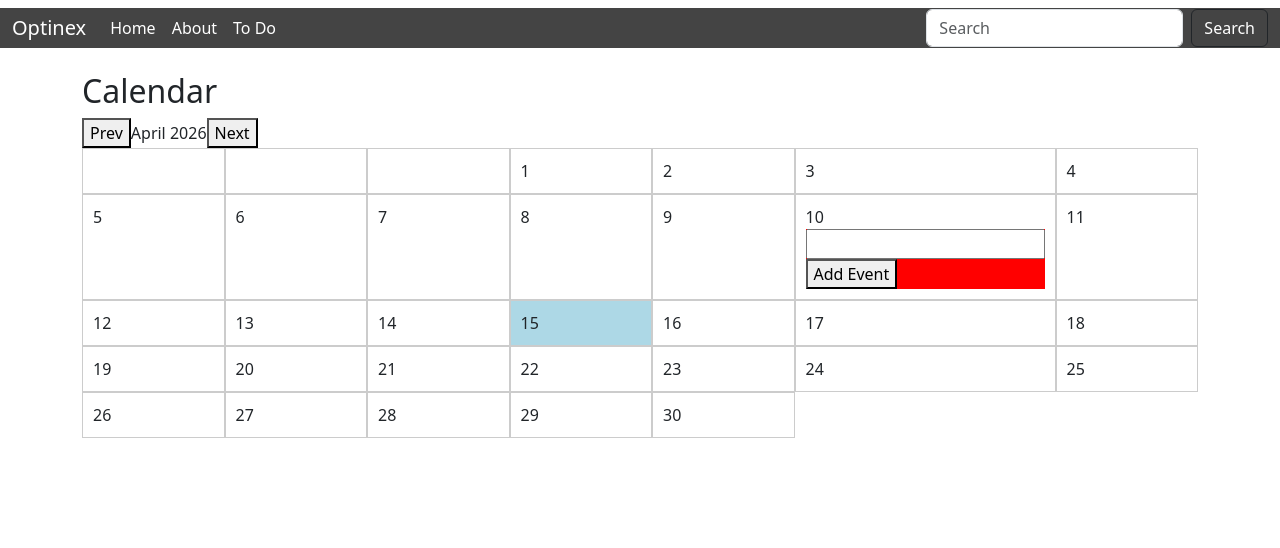
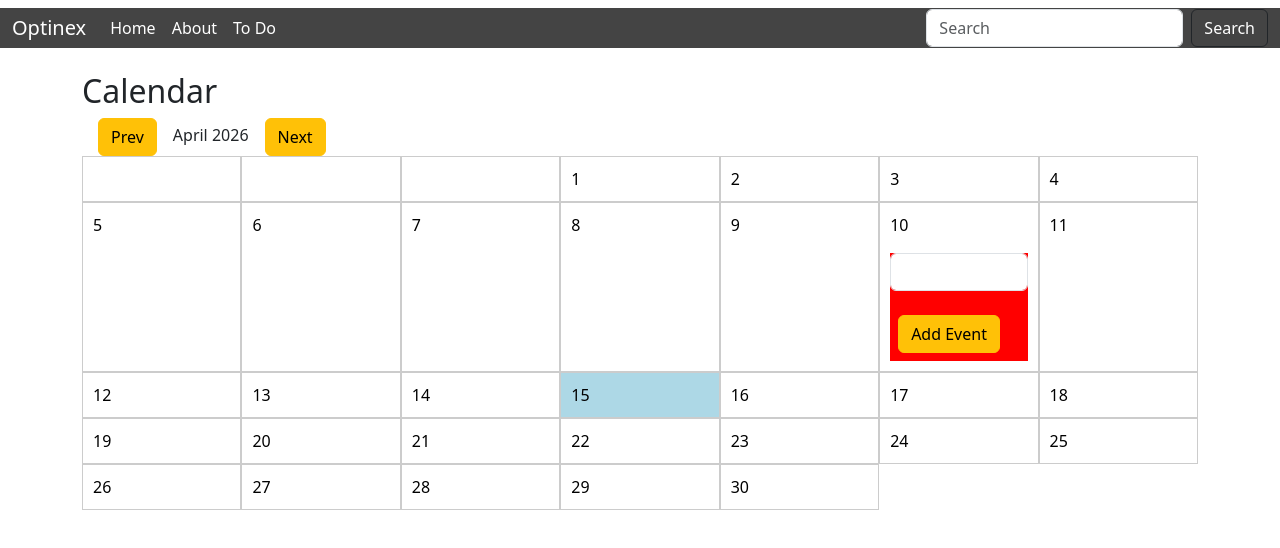
Before and after one commit to Salmanumer1/div, a React (Vite) app: page /CalenderApp in a window 1280 px wide. Both pictures are taken after a click on the element "10". Shown: the top 548 px of the page. Built offline with nearby package versions, Linux system fonts and the light colour scheme.

Commit message:
Events add and color change

```diff
--- a/src/components/CalenderApp.jsx
+++ b/src/components/CalenderApp.jsx
@@ -4,14 +4,18 @@ function CalendarApp() {
   const [date, setDate] = useState(new Date());
   const [selectedDay,setselectedDay]=useState()
   const [Event,setEvent]=useState("none")
-  const [Color,setColor]=useState(false)
+  const [Color,setactiveColor]=useState(null)
 
   const [Task,setTask]=useState({})
 useEffect(()=>{
-  return ()=>{
+
+
     alert("Event Added")
-  }
+
+
 },[Task])
+
+
   const nextMonth = () => {
     setDate(new Date(date.getFullYear(), date.getMonth() + 1, 1));
   };
@@ -41,13 +45,13 @@ useEffect(()=>{
     <div>
       <h2>Calendar</h2>
 
-      <button onClick={prevMonth}>Prev</button>
+      <button className="btn btn-warning mx-3" onClick={prevMonth}>Prev</button>
       <span>
         {date.toLocaleString("default", { month: "long" })} {year}
       </span>
-      <button onClick={nextMonth}>Next</button>
+      <button  className="btn btn-warning mx-3" onClick={nextMonth}>Next</button>
 
-      <div style={{ display: "grid", gridTemplateColumns: "repeat(7, 1fr)", }}>
+      <div style={{ display: "grid", gridTemplateColumns: "repeat(7, 1fr)",}}>
         {days.map((day, index) => {
           const today = new Date();
 
@@ -56,7 +60,7 @@ useEffect(()=>{
             month === today.getMonth() &&
             year === today.getFullYear();
 const fullDate = `${year}-${month}-${day}`;
-const rem=false;
+
           return (
             <div
 
@@ -65,32 +69,33 @@ const rem=false;
                 padding: "10px",
                 border: "1px solid #ccc",
                 background: isToday ? "lightblue" : "white",
+                color:Task[fullDate] ? "blue":"black"
 
               }}
 
-            onClick={() => {setselectedDay(day);setColor(false)}}
+            onClick={() => {setselectedDay(day)}}
             >
-              {day}{selectedDay === day && selectedDay!== null && <div style={{ background:Color? "green":"red",
+              {day}{selectedDay === day && selectedDay!== null && <div style={{ background:Task[fullDate] ? "green":"red",
 
-               }}>
-                <input type="text" name="" id="" onChange={(e)=>{setEvent(e.target.value)}}/>
-    <button
+               }} >
+                <input className="form-control me-2 my-3" type="text" name="" id="" onChange={(e)=>{setEvent(e.target.value)}}/>
+    <button className="btn btn-warning my-2 mx-2"
           onClick={() =>{
             setTask(prev => ({
               ...prev,
               [fullDate]: Event,
 
             }))
-            ;setColor(true)}
+ ;setactiveColor(day)}}
 
 
-          }
+
         >
           Add Event
         </button>
 
 
-      {Task[fullDate] && <p>{Task[fullDate]}</p>}
+      {Task[fullDate] && <h5>{Task[fullDate]}</h5>}
 
   </div>
     }
```
